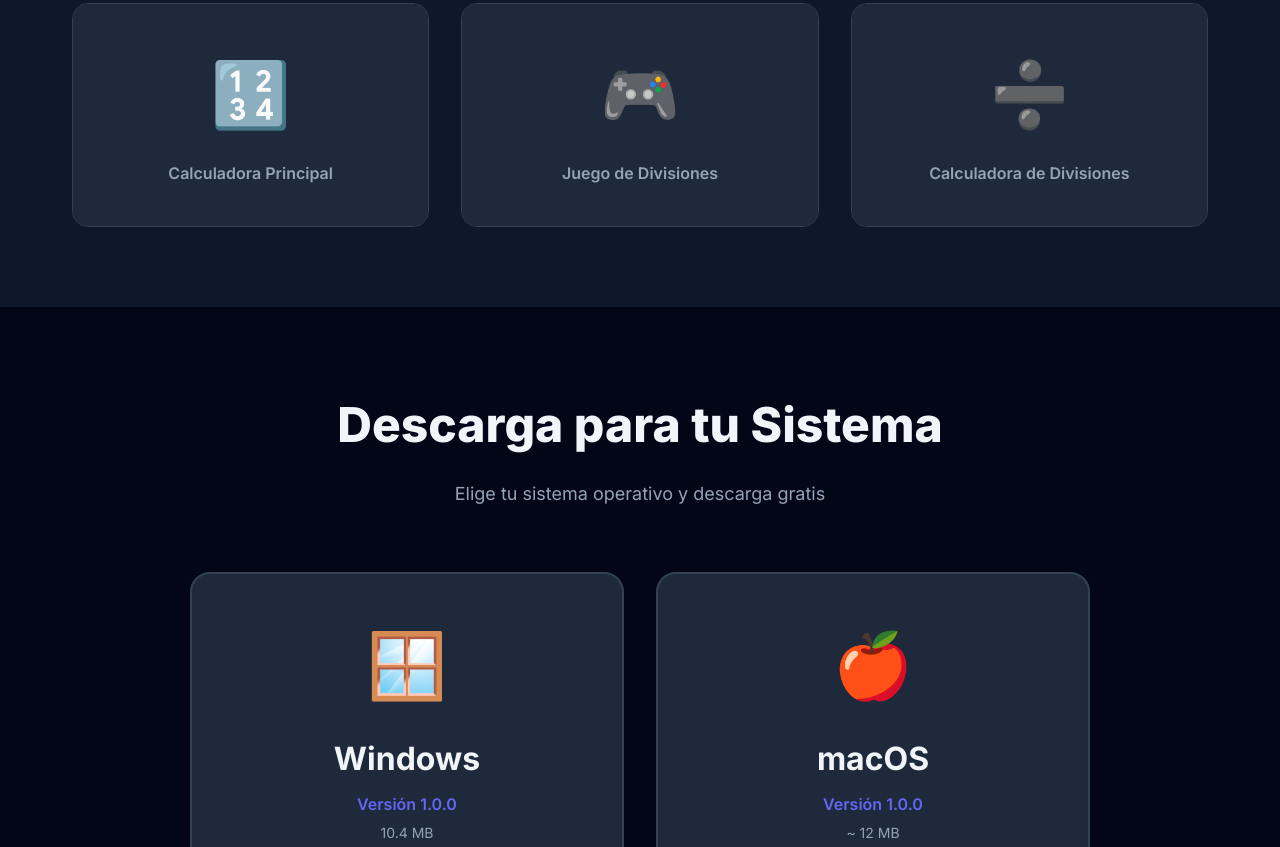
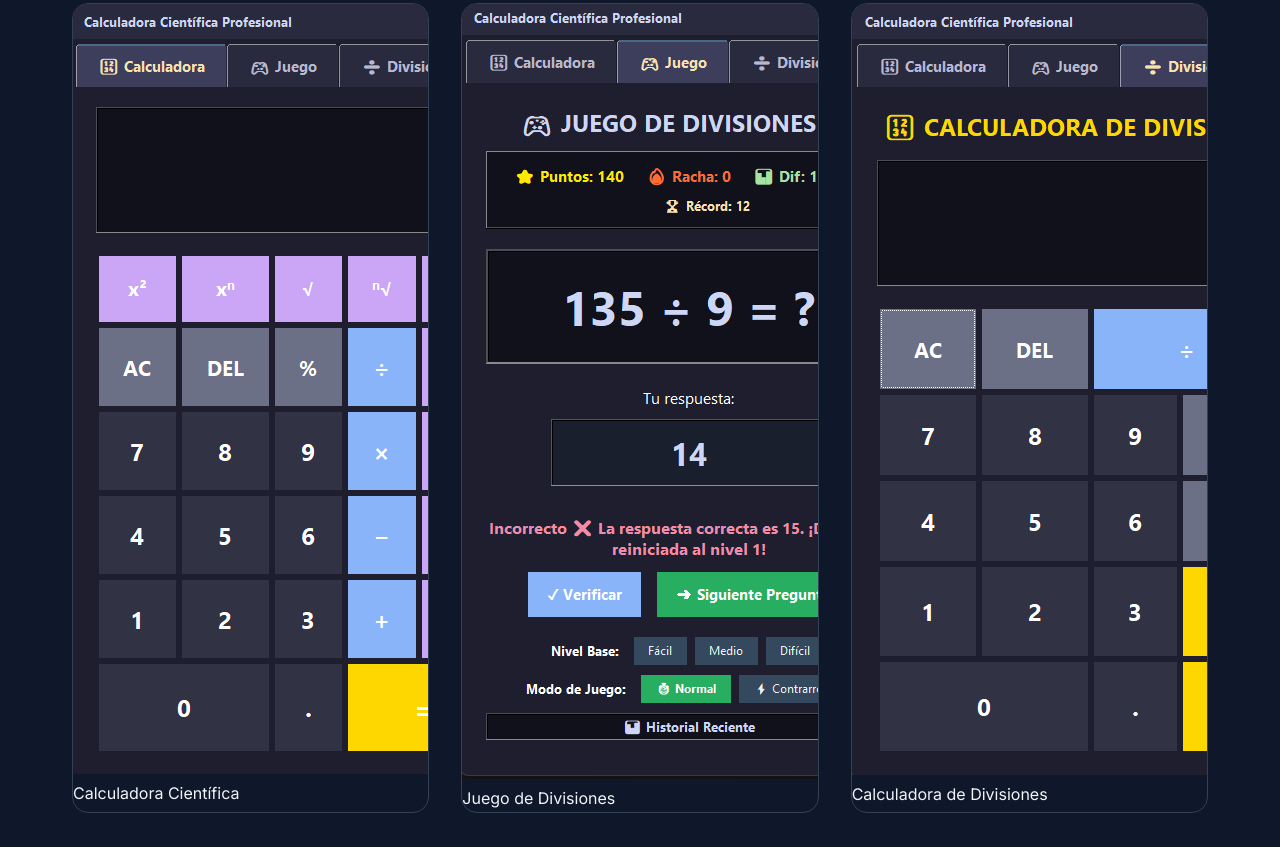
Before and after one commit to Mario91828/calculadora-pro, a plain HTML site: page index.html in a window 1280 px wide. Shown: the part 1834-2681 px from the top of the page. Drawn offline with Linux system fonts and the light colour scheme.

Commit message:
Update index.html

```diff
--- a/index.html
+++ b/index.html
@@ -114,22 +114,16 @@
 
             <div class="screenshots-grid">
                 <div class="screenshot-card">
-                    <div class="screenshot-placeholder">
-                        <span class="screenshot-icon">🔢</span>
-                        <p>Calculadora Principal</p>
-                    </div>
+                    <img src="screenshot-calculadora.png" alt="Calculadora Científica Principal" class="screenshot-img">
+                    <p class="screenshot-caption">Calculadora Científica</p>
                 </div>
                 <div class="screenshot-card">
-                    <div class="screenshot-placeholder">
-                        <span class="screenshot-icon">🎮</span>
-                        <p>Juego de Divisiones</p>
-                    </div>
+                    <img src="screenshot-juego.png" alt="Juego de Divisiones" class="screenshot-img">
+                    <p class="screenshot-caption">Juego de Divisiones</p>
                 </div>
                 <div class="screenshot-card">
-                    <div class="screenshot-placeholder">
-                        <span class="screenshot-icon">➗</span>
-                        <p>Calculadora de Divisiones</p>
-                    </div>
+                    <img src="screenshot-divisiones.png" alt="Calculadora de Divisiones" class="screenshot-img">
+                    <p class="screenshot-caption">Calculadora de Divisiones</p>
                 </div>
             </div>
         </div>
@@ -190,7 +184,7 @@
                     </button>
                 </div>
 
-                               <!-- Android -->
+                <!-- Android -->
                 <div class="download-card">
                     <div class="download-icon">🤖</div>
                     <h3>Android</h3>
```
